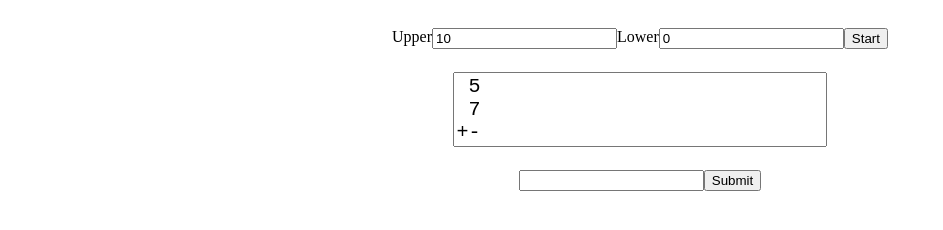
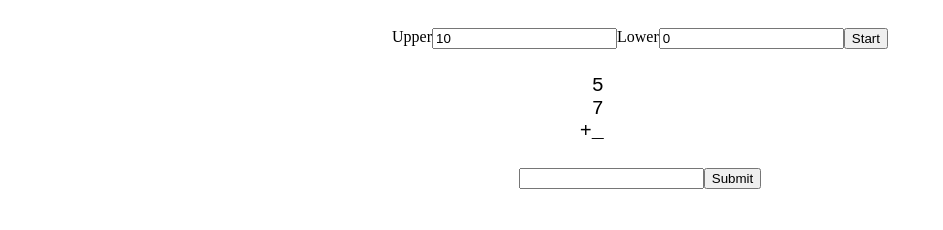
Before and after one commit to jeffbdye/MathDrill, a website: page public/index.html in a window 1280 px wide. Both pictures are taken after a click on the button "Start". Shown: the part 48-278 px from the top of the page, without its empty margins (0-943 px from the left). Drawn offline with Linux system fonts and the light colour scheme.

Commit message:
some feedback

```diff
--- a/public/generator.js
+++ b/public/generator.js
@@ -30,7 +30,7 @@ function generateAddition(upper, lower, parameters) {
     format += ' '.repeat(spaces - nearestBaseTen(current)) + current + '\n';
   }
 
-  format += '+' + '-'.repeat(spaces);
+  format += '+' + '_'.repeat(spaces);
   return {
     parameters: params,
     solution: solution,
--- a/public/index.html
+++ b/public/index.html
@@ -17,7 +17,7 @@
 
   <div id="response-area" style="display: none;">
     <div class="container">
-      <textarea id="problem" rows="3"></textarea>
+      <textarea id="problem" readonly rows="3"></textarea>
     </div>
     <div class="container">
       <input type="text" id="answer" onkeypress="submitProblem(this, event)" />
@@ -37,11 +37,13 @@
 
   textarea {
     font-size: 20px;
-    height: 30%;
-    width: 30%;
+    height: 10%;
+    width: 10%;
     margin: 3px;
     resize: none;
     font-family: monospace;
+    border: none;
+    cursor: default;
   }
 </style>
 
```
